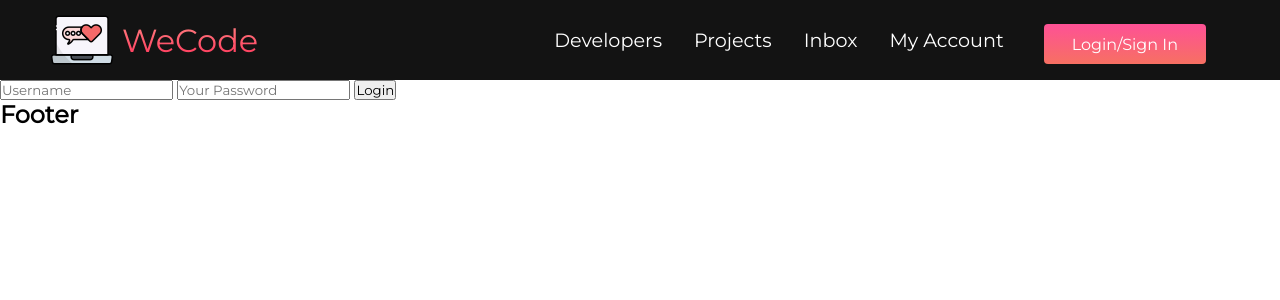
After one commit to AnastasiaLunina/django-wecode, a Django app: page /login/ in a window 1280 px wide. The commit adds this page. Shown: the top 300 px of the page. Run offline with Django 3.2, Linux system fonts and the light colour scheme.

Commit message:
Add login/logout

```diff
--- a/projects/templates/projects/projects.html
+++ b/projects/templates/projects/projects.html
@@ -29,9 +29,10 @@
                     <div class="card project">
                     <a href="{% url 'project' project.id %}" class="project">
                         <img class="project__thumbnail" src="{{project.featured_image.url}}" alt="project thumbnail" />
+                    </a>
                         <div class="card__body">
                         <h3 class="project__title">{{project.title}}</h3>
-                        <p><a class="project__author" href="{% url 'project' project.id %}">By {{project.owner.name}}</a></p>
+                        <p><a class="project__author" href="{% url 'user-profile' project.owner.id %}">By {{project.owner.name}}</a></p>
                         <p class="project--rating">
                             <span style="font-weight: bold;">{{project.vote_ratio}}%</span> Positive
                             Feedback ({{project.vote_total}} Vote{{project.vote_total|pluralize:"s"}})
@@ -44,7 +45,6 @@
                             {% endfor %}
                         </div>
                         </div>
-                    </a>
                     </div>
                 </div>
             {% endfor %}
--- a/projects/views.py
+++ b/projects/views.py
@@ -1,4 +1,5 @@
 from django.shortcuts import render, redirect
+from django.contrib.auth.decorators import login_required
 from django.http import HttpResponse
 from .models import Project
 from .forms import ProjectForm
@@ -19,6 +20,7 @@ def project(request, pk):
     }
     return render(request, 'projects/single-project.html', context)
 
+@login_required(login_url = 'login')
 def createProject(request):
     form = ProjectForm()
 
@@ -34,6 +36,8 @@ def createProject(request):
     }
     return render(request, 'projects/project_form.html', context)
 
+
+@login_required(login_url = 'login')
 def updateProject(request, pk):
     project = Project.objects.get(id=pk)
     form = ProjectForm(instance=project)
@@ -49,6 +53,7 @@ def updateProject(request, pk):
     }
     return render(request, 'projects/project_form.html', context)
 
+@login_required(login_url = 'login')
 def deleteProject(request, pk):
     project = Project.objects.get(id=pk)
 
--- a/static/styles/main.css
+++ b/static/styles/main.css
@@ -244,8 +244,8 @@ body {
 
   small {
     background: rgba(255,8,68,0.5);
-    padding: 5px;
-    border-radius: 30px;
+    padding: 10px;
+    border-radius: 20px;
   }
 
   .grid {
--- a/templates/main.html
+++ b/templates/main.html
@@ -14,6 +14,14 @@
 
     {% include 'navbar.html' %}
 
+    {% if messages %}
+        <ul class="messages">
+            {% for message in messages %}
+            <li {% if message.tags %} class="{{ message.tags }}" {% endif %}>{{message}}</li>
+            {% endfor %}
+        </ul>
+    {% endif %}
+
     {% block content %}
 
     {% endblock content %}
--- a/templates/navbar.html
+++ b/templates/navbar.html
@@ -20,16 +20,24 @@
             <li class="navbar__item">
                 <a href="" class="navbar__links">My Account</a>
             </li>
-            <li class="navbar__item">
-                <button class="nav__btn">
-                    <a href="" class="navbar__links">Login/Sign In</a>
-                </button>
-            </li>
-            <li class="navbar__item">
-                <button class="nav__btn">
-                    <a href="{% url 'create-project' %}" class="navbar__links">Add project</a>
-                </button>
-            </li>
+            {% if request.user.is_authenticated %}
+                <li class="navbar__item">
+                    <button class="nav__btn">
+                        <a href="{% url 'create-project' %}" class="navbar__links">Add project</a>
+                    </button>
+                </li>
+                <li class="navbar__item">
+                    <button class="nav__btn">
+                        <a href="{% url 'logout' %}" class="navbar__links">Logout</a>
+                    </button>
+                </li>
+            {% else %}
+                <li class="navbar__item">
+                    <button class="nav__btn">
+                        <a href="{% url 'login' %}" class="navbar__links">Login/Sign In</a>
+                    </button>
+                </li>
+            {% endif %}
         </ul>
     </div>
     </nav>
--- a/users/apps.py
+++ b/users/apps.py
@@ -4,3 +4,7 @@ from django.apps import AppConfig
 class UsersConfig(AppConfig):
     default_auto_field = 'django.db.models.BigAutoField'
     name = 'users'
+
+    # adding event listeners to follow deleteing and creating of accounts
+    def ready(self):
+        import users.signals
--- a/users/models.py
+++ b/users/models.py
@@ -28,7 +28,7 @@ class Profile(models.Model):
 
 
     def __str__(self):
-        return str(self.user.username)
+        return str(self.username)
 
 
 class Skill(models.Model):
--- /dev/null
+++ b/users/templates/users/login_register.html
@@ -0,0 +1,12 @@
+{% extends 'main.html' %}
+
+{% block content %}
+
+<form method="POST" action="{% url 'login' %}">
+    {% csrf_token %}
+    <input type="text" name="username" placeholder="Username"/>
+    <input type="password" name="password" placeholder="Your Password"/>
+    <input type="submit" value="Login" />
+</form>
+
+{% endblock %}
--- a/users/templates/users/user-profile.html
+++ b/users/templates/users/user-profile.html
@@ -76,7 +76,7 @@
                                   <img class="project__thumbnail" src="{{project.featured_image.url}}" alt="project thumbnail" />
                                   <div class="card__body">
                                   <h3 class="project__title">{{project.title}}</h3>
-                                  <p><a class="project__author" href="{% url 'project' project.id %}">By {{project.owner.name}}</a></p>
+                                  <p><a class="project__author" href="{% url 'user-profile' project.owner.id %}">By {{project.owner.name}}</a></p>
                                   <p class="project--rating">
                                       <span style="font-weight: bold;">{{project.vote_ratio}}%</span> Positive
                                       Feedback ({{project.vote_total}} Vote{{project.vote_total|pluralize:"s"}})
--- a/users/urls.py
+++ b/users/urls.py
@@ -2,6 +2,9 @@ from django.urls import path
 from . import views
 
 urlpatterns = [
+    path('login/', views.user_login, name='login'),
+    path('logout/', views.user_logout, name='logout'),
+
     path('', views.profiles, name="profiles"),
     path('profile/<str:pk>/', views.user_profile, name="user-profile")
 
--- a/users/views.py
+++ b/users/views.py
@@ -1,5 +1,9 @@
-from django.shortcuts import render
+from django.shortcuts import render, redirect
+from django.contrib.auth import login, authenticate, logout
+from django.contrib.auth.models import User
+from django.contrib import messages
 from .models import Profile
+
 
 # Create your views here.
 def profiles(request):
@@ -8,6 +12,7 @@ def profiles(request):
         'profiles': profiles
     }
     return render(request, 'users/profiles.html', context)
+
 
 def user_profile(request, pk):
     profile = Profile.objects.get(id=pk)
@@ -20,3 +25,33 @@ def user_profile(request, pk):
         'skills_without_description': skills_without_description,
     }
     return render(request, 'users/user-profile.html', context)
+
+
+def user_login(request):
+    if request.user.is_authenticated:
+        return redirect('profiles')
+
+    if request.method == 'POST':
+        username = request.POST['username']
+        password = request.POST['password']
+
+        try:
+            user = User.objects.get(username=username)
+        except:
+            messages.error(request, 'Username does not exist')
+
+        user = authenticate(request, username=username, password=password)
+
+        if user is not None:
+            login(request, user)
+            return redirect('profiles')
+        else:
+            messages.error(request, 'Username or password is incorrect')
+
+    return render(request, 'users/login_register.html')
+
+
+def user_logout(request):
+    logout(request)
+    messages.success(request, 'User was logged out')
+    return redirect('login')
```
Also changed, not shown: users/signals.py (added, +32 -0 lines).
